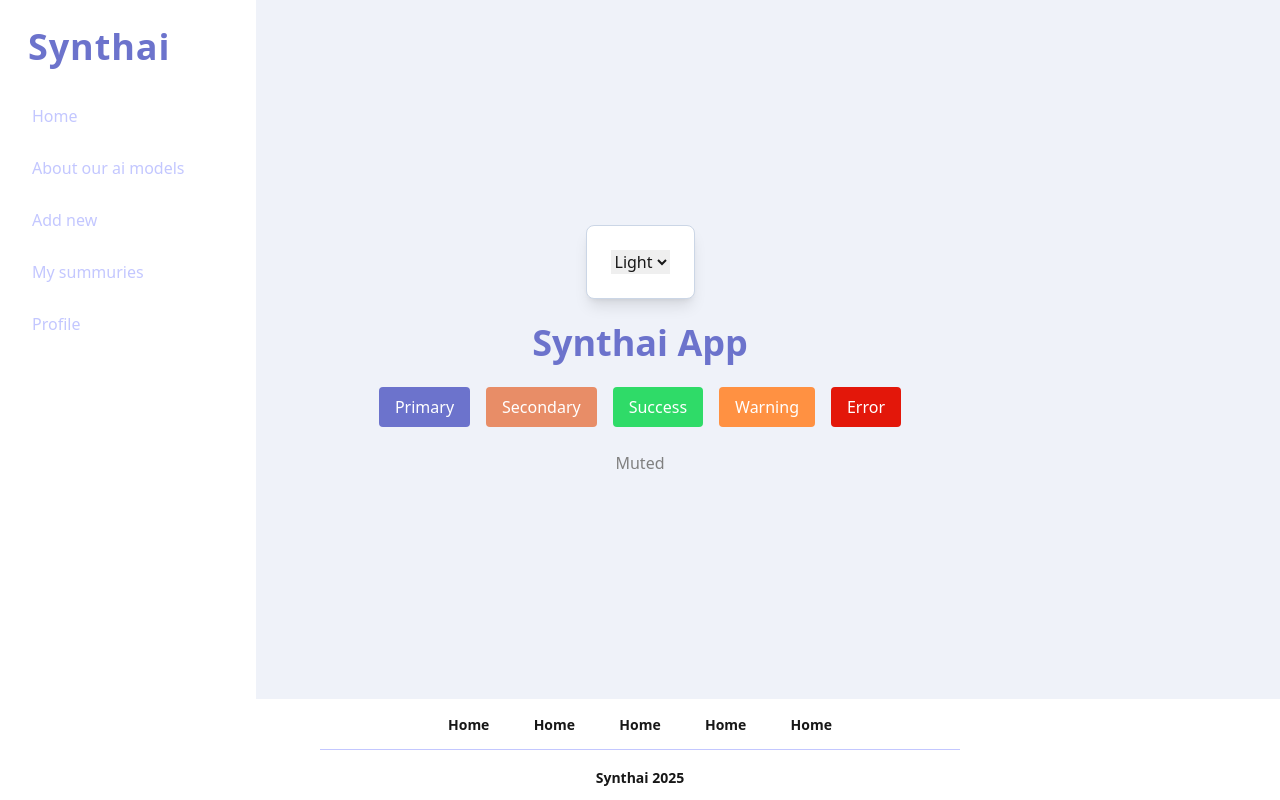
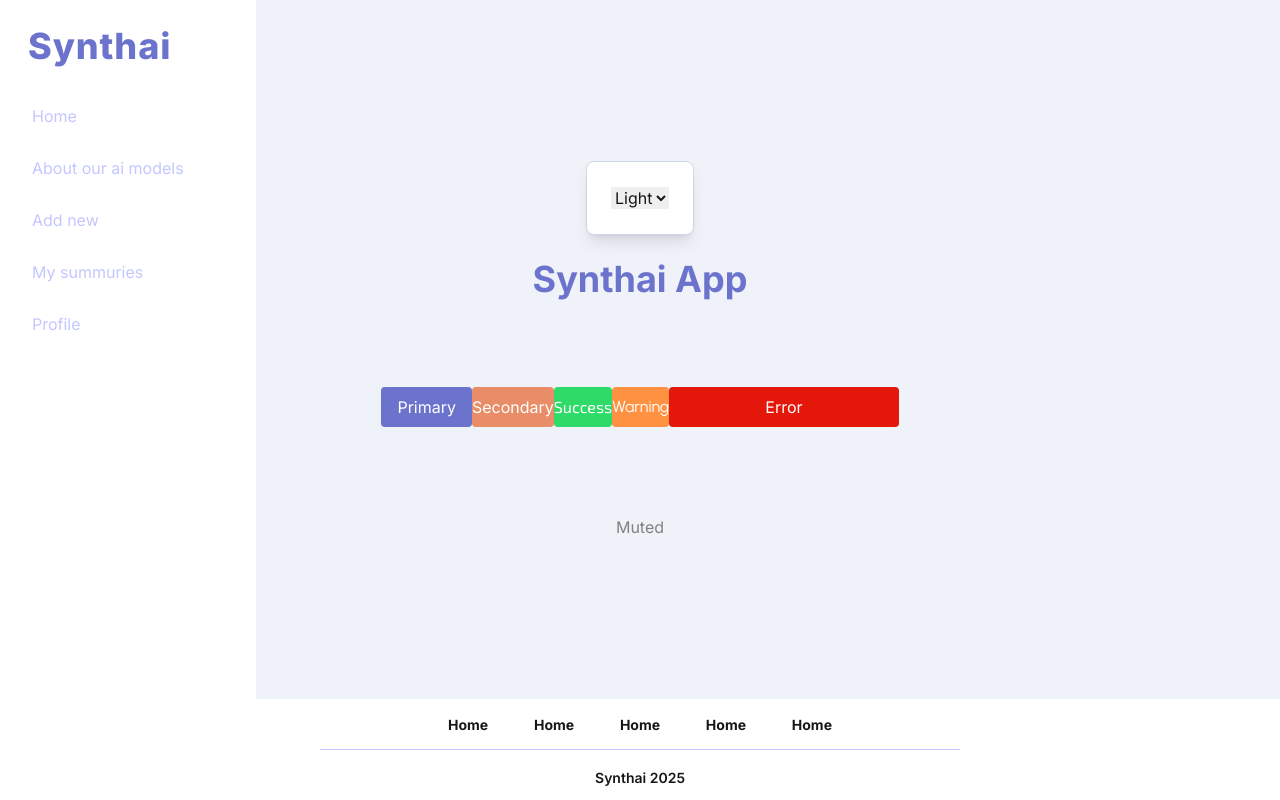
Before and after one commit to fabilier228/ai.synthai.src.frontend, a Next.js app: page / in a window 1280 px wide. Built offline with nearby package versions, Linux system fonts and the light colour scheme.

Commit message:
ft:86c60j84p ADD:figma variables

```diff
--- a/src/app/layout.tsx
+++ b/src/app/layout.tsx
@@ -1,13 +1,30 @@
 import "./globals.css";
 import { ThemeProvider } from "@/components/theme-provider";
+import { Inter, Urbanist, Exo_2 } from 'next/font/google';
 import Header from "@/components/Header";
+
+const inter = Inter({
+  subsets: ['latin'],
+  variable: '--font-sans',
+});
+
+const urbanist = Urbanist({
+  subsets: ['latin'],
+  variable: '--font-heading',
+});
+
+const exo2 = Exo_2({
+  subsets: ['latin'],
+  variable: '--font-styled',
+});
+
 export default function RootLayout({
   children,
 }: {
   children: React.ReactNode;
 }) {
   return (
-    <html lang="en" suppressHydrationWarning>
+    <html lang="en" suppressHydrationWarning className={`${inter.variable} ${urbanist.variable} ${exo2.variable}`}>
       <body className="bg-background text-text min-h-screen">
         <Header />
         <ThemeProvider>{children}</ThemeProvider>
--- a/src/app/page.tsx
+++ b/src/app/page.tsx
@@ -10,14 +10,15 @@ export default function Home() {
           <ThemeToggle />
         </div>
         <h1 className="text-primary text-4xl font-bold"> Synthai App</h1>
-        <div className="flex gap-4 flex-wrap justify-center">
+        <div className="flex gap-sm p-16 flex-wrap justify-center">
           <div className="bg-primary text-white px-4 py-2 rounded">Primary</div>
-          <div className="bg-secondary text-white px-4 py-2 rounded">
+          <div className="bg-secondary text-white px-xs py-2 rounded">
             Secondary
           </div>
-          <div className="bg-success text-white px-4 py-2 rounded">Success</div>
-          <div className="bg-warning text-white px-4 py-2 rounded">Warning</div>
-          <div className="bg-error text-white px-4 py-2 rounded">Error</div>
+          <div className="bg-success text-white px-sm py-2 rounded font-styled">Success</div>
+          <div className="bg-warning text-white px-md py-2 rounded font-heading">Warning</div>
+          <div className="bg-error text-white px-24 py-2 rounded font-sans">Error</div>
+
         </div>
         <p className="text-muted text-center max-w-md">Muted</p>
       </div>
--- a/tailwind.config.mjs
+++ b/tailwind.config.mjs
@@ -1,3 +1,5 @@
+import { lineHeight } from '@mui/system';
+
 /** @type {import('tailwindcss').Config} */
 const config = {
   content: [
@@ -22,6 +24,42 @@ const config = {
         primary_muted: 'var(--primary_muted)',
       },
     },
+    // spacing: {
+    //   xs: '8px', -> 2
+    //   sm: '16px', -> 4
+    //   md: '24px', -> 6
+    //   lg: '32px', -> 8
+    //   xl: '40px', -> 10
+    //   '2xl': '56px', -> 14
+    //   '3xl': '72px', -> 18
+    //   '4xl': '80px', -> 20
+    //   '5xl': '96px', -> 24
+    // }
+    fontFamily: {
+      heading: ['var(--font-heading)', 'sans-serif'],
+        sans: ['var(--font-sans)', 'sans-serif'],
+        styled: ['var(--font-styled)', 'sans-serif'],
+
+    }, fontsize: {
+      h1: ['3rem', { lineHeight: '150%', fontWeight: '700' }],
+      h2: ['2rem', { lineHeight: '150%', fontWeight: '700' }],
+      h3: ['1.5rem', { lineHeight: '150%', fontWeight: '700' }],
+      h4: ['1.25rem', { lineHeight: '150%', fontWeight: '700' }],
+      h5: ['1.125rem', { lineHeight: '150%', fontWeight: '700' }],
+      body_lg: ['1.125rem', { lineHeight: '1.75rem', fontWeight: '400' }],
+      body_md: ['1.125rem', { lineHeight: '1.625rem', fontWeight: '400' }],
+      body_nm: ['1rem', { lineHeight: '1.375rem', fontWeight: '400' }],
+      body_sm: ['0.875rem', { lineHeight: '1.25rem', fontWeight: '400' }],
+      btn_lg: ['2.25rem', { fontWeight: '600' }],
+      btn_md: ['1.5rem', { fontWeight: '600' }],
+      btn_sm: ['1.125rem', { fontWeight: '600' }],
+      btn_b_lg: ['2.25rem', { fontWeight: '700' }],
+      btn_b_md: ['1.5rem', { fontWeight: '700' }],
+      btn_b_sm: ['1.125rem', { fontWeight: '700' }],
+      styled_lg: ['3rem', { fontWeight: '700' }],
+      styled_md: ['2rem', { fontWeight: '700' }],
+      styled_sm: ['1.125rem', { fontWeight: '700' }],
+    }
   },
   plugins: [],
 };
```
